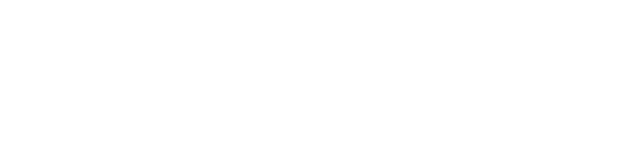
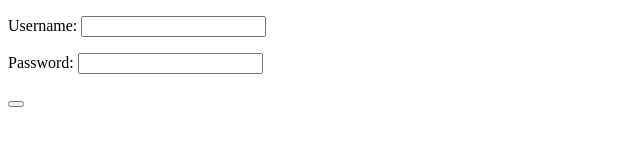
Before and after one commit to Isaacobuya5/devckisumu, a plain HTML site: page index.html in a window 1280 px wide. Shown: the whole page, without its empty margins (0-640 px from the left). Drawn offline with Linux system fonts and the light colour scheme.

Commit message:
add login fields

```diff
--- a/index.html
+++ b/index.html
@@ -7,6 +7,10 @@
     <title>Document</title>
 </head>
 <body>
-
+    <form>
+        <p>Username: <input type="text" name="username" /></p>
+        <p>Password: <input type="email" name="pass" /></p>
+        <button value="Save"></button>
+    </form>
 </body>
 </html>
```
